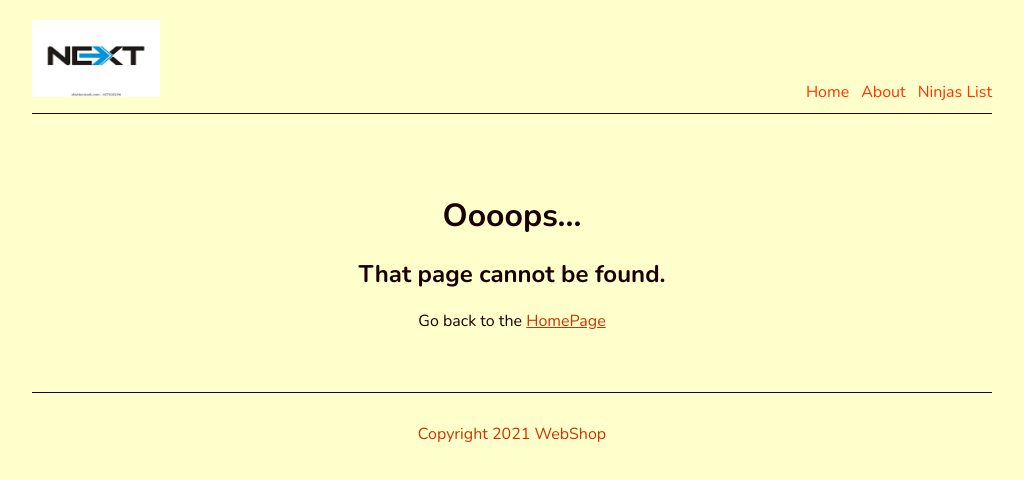
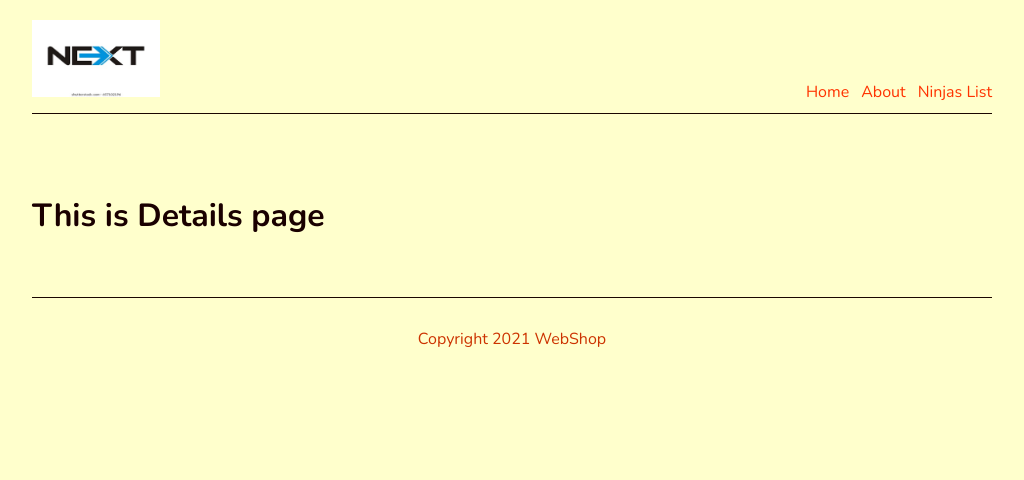
Before and after one commit to NeginSal/next.js-list, a Next.js app: page /ninjas/1 in a window 1280 px wide. Before the commit this address had no page. Shown: the top 480 px of the page, without its empty margins (128-1152 px from the left). Built offline with nearby package versions, Linux system fonts and the light colour scheme.

Commit message:
add Dynamic Routes

```diff
--- /dev/null
+++ b/pages/ninjas/[id].js
@@ -0,0 +1,9 @@
+const Details = () => {
+    return (
+        <div>
+            <h1>This is Details page</h1>
+        </div>
+     );
+}
+
+export default Details;
--- a/pages/ninjas/index.js
+++ b/pages/ninjas/index.js
@@ -1,4 +1,5 @@
 import styles from '../../styles/Ninjas.module.css'
+import Link from 'next/link'
 
 export const getStaticProps = async () => {
 
@@ -16,11 +17,11 @@
         <div>
             <h1>All Ninjas</h1>
             {ninjas.map(ninja => (
-                <div key={ninja.id}>
+                <Link href={'/ninjas/' + ninja.id} key={ninja.id}>
                     <a className={styles.single}>
                         <h3>{ ninja.name }</h3>
                     </a>
-                </div>
+                </Link>
             ))}
         </div>
      );
```
